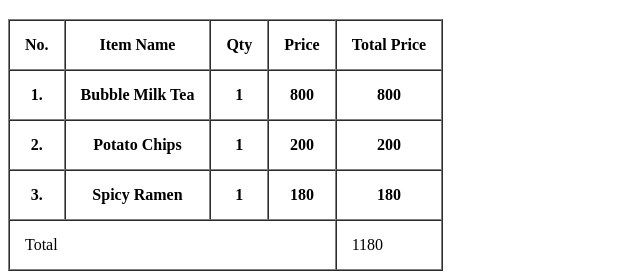
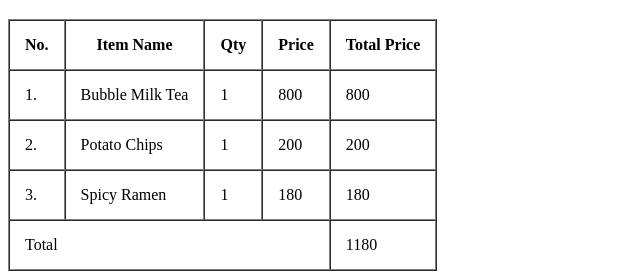
Before and after one commit to NangThaml/NangThaml.github.io, a plain HTML site: page table2.html in a window 1280 px wide. Shown: the part 87-360 px from the top of the page, without its empty margins (0-640 px from the left). Drawn offline with Linux system fonts and the light colour scheme.

Commit message:
Table HomeWork

```diff
--- a/table2.html
+++ b/table2.html
@@ -21,25 +21,25 @@ table2.html
         </thead>
         <tbody>
             <tr>
-                <th>1.</th>
-                <th>Bubble Milk Tea</th>
-                <th>1</th>
-                <th>800</th>
-                <th>800</th>
+                <td>1.</td>
+                <td>Bubble Milk Tea</td>
+                <td>1</td>
+                <td>800</td>
+                <td>800</td>
             </tr>
             <tr>
-                <th>2.</th>
-                <th>Potato Chips</th>
-                <th>1</th>
-                <th>200</th>
-                <th>200</th>
+                <td>2.</td>
+                <td>Potato Chips</td>
+                <td>1</td>
+                <td>200</td>
+                <td>200</td>
             </tr>
             <tr>
-                <th>3.</th>
-                <th>Spicy Ramen</th>
-                <th>1</th>
-                <th>180</th>
-                <th>180</th>
+                <td>3.</td>
+                <td>Spicy Ramen</td>
+                <td>1</td>
+                <td>180</td>
+                <td>180</td>
             </tr>
         </tbody>
         <tfoot>
```
Also changed, not shown: Table HomeWork.html (added, +40 -0 lines), selfstudy.html (added, +17 -0 lines), flower.jpg (added), 1 other file.
